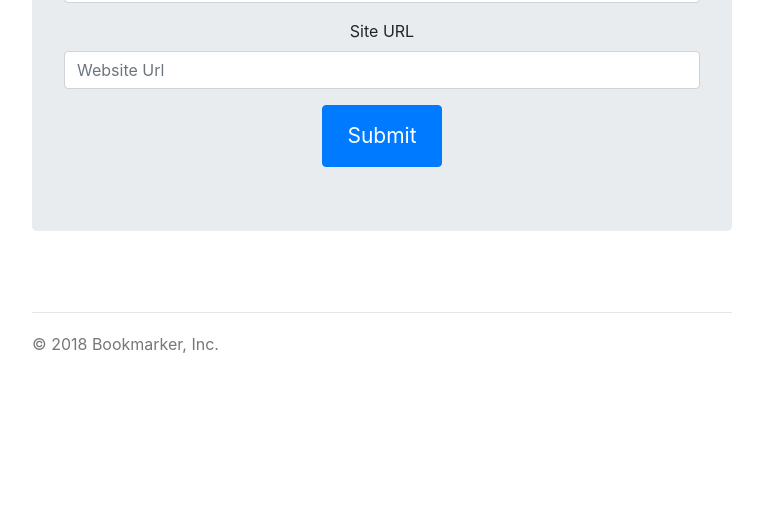
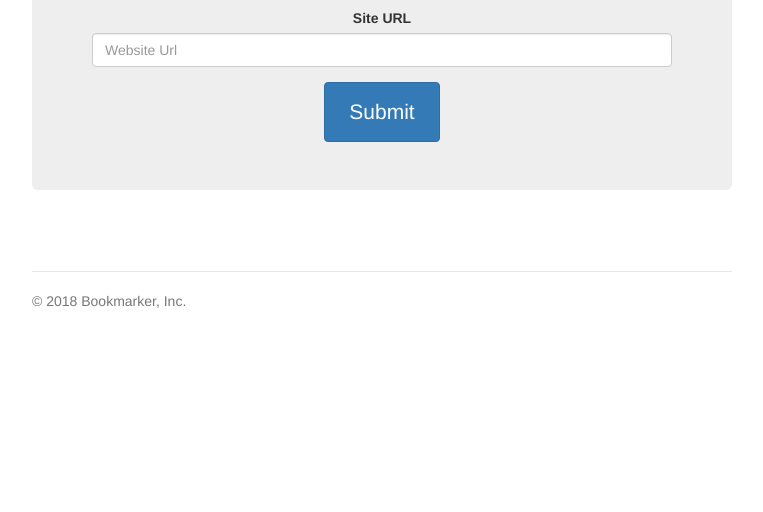
Before and after one commit to fitbez/bookmarker, a plain HTML site: page index.html in a window 1280 px wide. Shown: the part 288-800 px from the top of the page, without its empty margins (258-1021 px from the left). Drawn offline with nearby package versions, Linux system fonts and the light colour scheme.

Commit message:
bootstrap well class is working properly

```diff
--- a/index.html
+++ b/index.html
@@ -7,10 +7,12 @@
     <meta http-equiv="X-UA-Compatible" content="ie=edge">
     <title>Bookmark</title>
     <!-- Bootstrap CSS -->
-    <link rel="stylesheet" href="https://stackpath.bootstrapcdn.com/bootstrap/4.1.3/css/bootstrap.min.css" integrity="sha384-MCw98/SFnGE8fJT3GXwEOngsV7Zt27NXFoaoApmYm81iuXoPkFOJwJ8ERdknLPMO"
+    <!-- Latest compiled and minified CSS -->
+    <link rel="stylesheet" href="https://maxcdn.bootstrapcdn.com/bootstrap/3.3.7/css/bootstrap.min.css" integrity="sha384-BVYiiSIFeK1dGmJRAkycuHAHRg32OmUcww7on3RYdg4Va+PmSTsz/K68vbdEjh4u"
         crossorigin="anonymous">
+    <link href="css/bootstrap.min.css" rel="stylesheet">
+    <link rel="stylesheet" href="css/jumbotron-narrow.css">
     <link rel="stylesheet" href="css/style.css">
-    <link rel="stylesheet" href="css/jumbotron-narrow.css">
 </head>
 
 <body onload="fetchBookmarks()">
```
